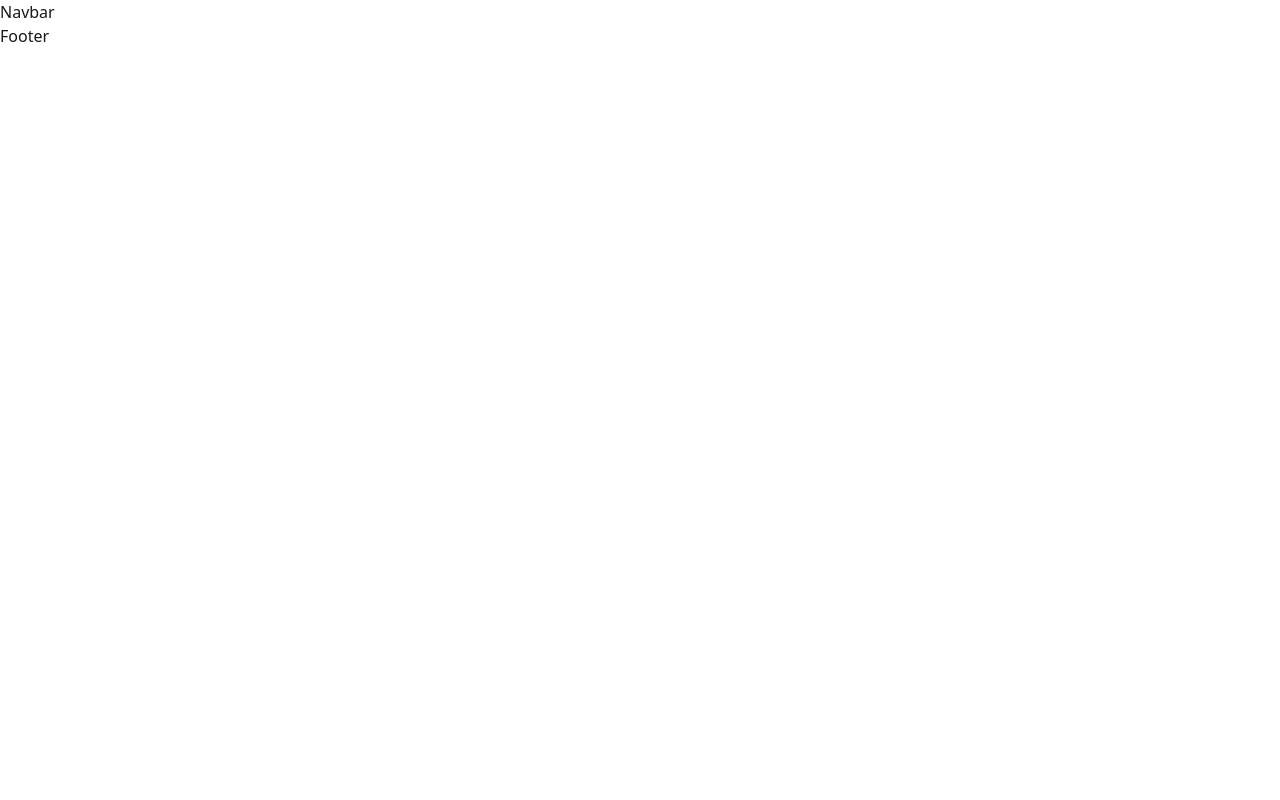
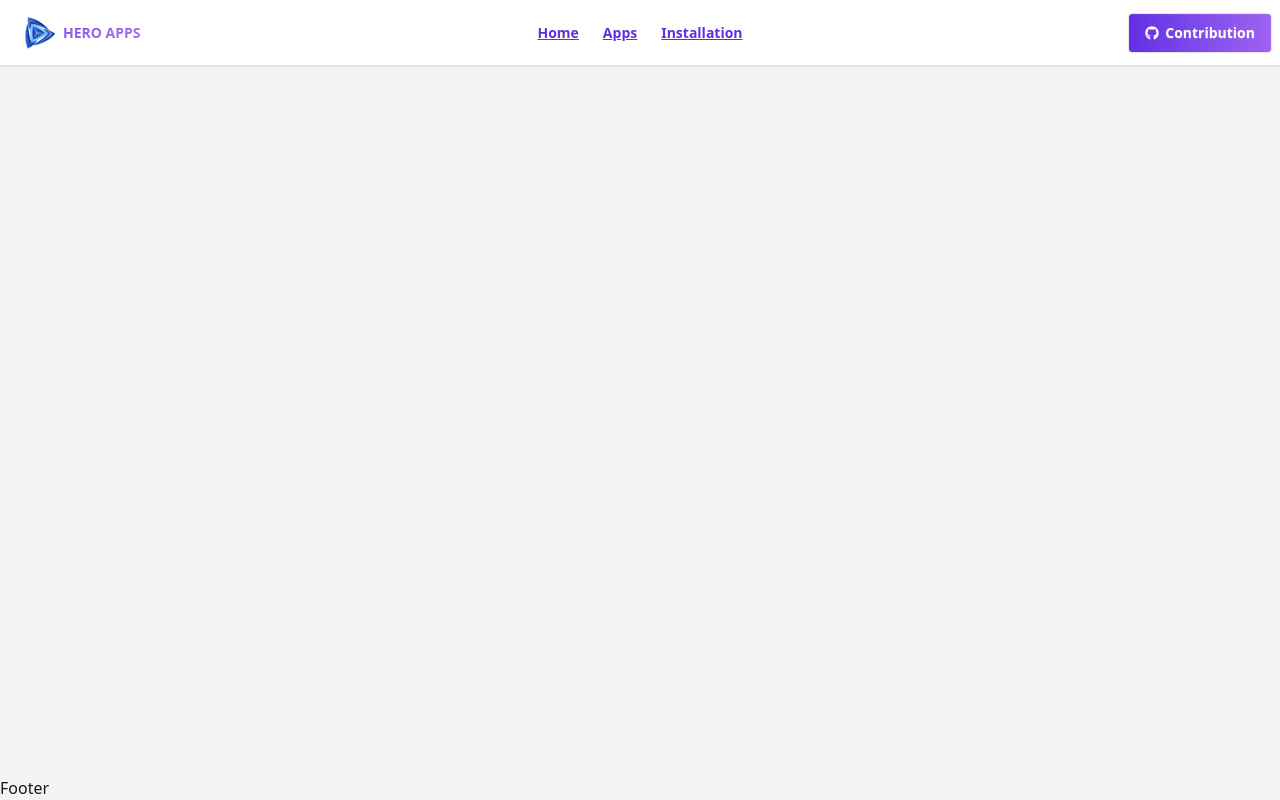
Before and after one commit to emonsimply/B12-A8-Hero-Apps, a React (Vite) app: page / in a window 1280 px wide. Built offline with nearby package versions, Linux system fonts and the light colour scheme.

Commit message:
Navbar added

```diff
--- a/package.json
+++ b/package.json
@@ -11,8 +11,10 @@
   },
   "dependencies": {
     "@tailwindcss/vite": "^4.1.14",
+    "lucide-react": "^0.545.0",
     "react": "^19.1.1",
     "react-dom": "^19.1.1",
+    "react-icons": "^5.5.0",
     "react-router": "^7.9.3",
     "tailwindcss": "^4.1.14"
   },
--- /dev/null
+++ b/src/components/Navbar/Navbar.css
@@ -0,0 +1,11 @@
+a.active {
+  font-weight: bold;
+  text-decoration: underline;
+  color: #632ee3;
+}
+a.pending {
+  color: blue;
+}
+a.transitioning {
+  view-transition-name: my-transition;
+}
--- a/src/components/Navbar/Navbar.jsx
+++ b/src/components/Navbar/Navbar.jsx
@@ -1,10 +1,40 @@
 import React from 'react';
+import './Navbar.css'
+import { NavLink } from 'react-router';
+
+import logo from '../../assets/logo.png'
+import { FaGithub } from 'react-icons/fa';
 
 const Navbar = () => {
+  const navLinks = <>
+  <li><NavLink>Home</NavLink></li>
+  <li><NavLink>Apps</NavLink></li>
+  <li><NavLink>Installation</NavLink></li>
+  </>
   return (
-    <div>
-      Navbar
+    <div className="navbar bg-white shadow-sm">
+  <div className="navbar-start">
+    <div className="dropdown">
+      <div tabIndex={0} role="button" className="btn btn-ghost lg:hidden">
+        <svg xmlns="http://www.w3.org/2000/svg" className="h-5 w-5" fill="none" viewBox="0 0 24 24" stroke="currentColor"> <path strokeLinecap="round" strokeLinejoin="round" strokeWidth="2" d="M4 6h16M4 12h8m-8 6h16" /> </svg>
+      </div>
+      <ul
+        tabIndex={0}
+        className="menu menu-sm dropdown-content bg-base-100 rounded-box z-1 mt-3 w-52 p-2 shadow">
+        {navLinks}
+      </ul>
     </div>
+    <a className="btn btn-ghost font-bold bg-gradient-to-r from-[#632EE3] to-[#9F62F2] bg-clip-text text-transparent"><img className='w-8' src={logo} alt="" />HERO APPS</a>
+  </div>
+  <div className="navbar-center hidden lg:flex">
+    <ul className="menu menu-horizontal px-1">
+      {navLinks}
+    </ul>
+  </div>
+  <div className="navbar-end">
+    <a className="btn text-white bg-gradient-to-r from-[#632EE3] to-[#9F62F2]"><FaGithub />Contribution</a>
+  </div>
+</div>
   );
 };
 
--- a/src/layouts/MainLayout.jsx
+++ b/src/layouts/MainLayout.jsx
@@ -4,7 +4,7 @@
 
 const MainLayout = () => {
   return (
-    <div>
+    <div className='bg-gray-100 min-h-screen flex flex-col justify-between'>
      <Navbar></Navbar>
      <Footer></Footer>
     </div>
```
Also changed, not shown: 1 other file (tests, documents, lock files or other folders).
